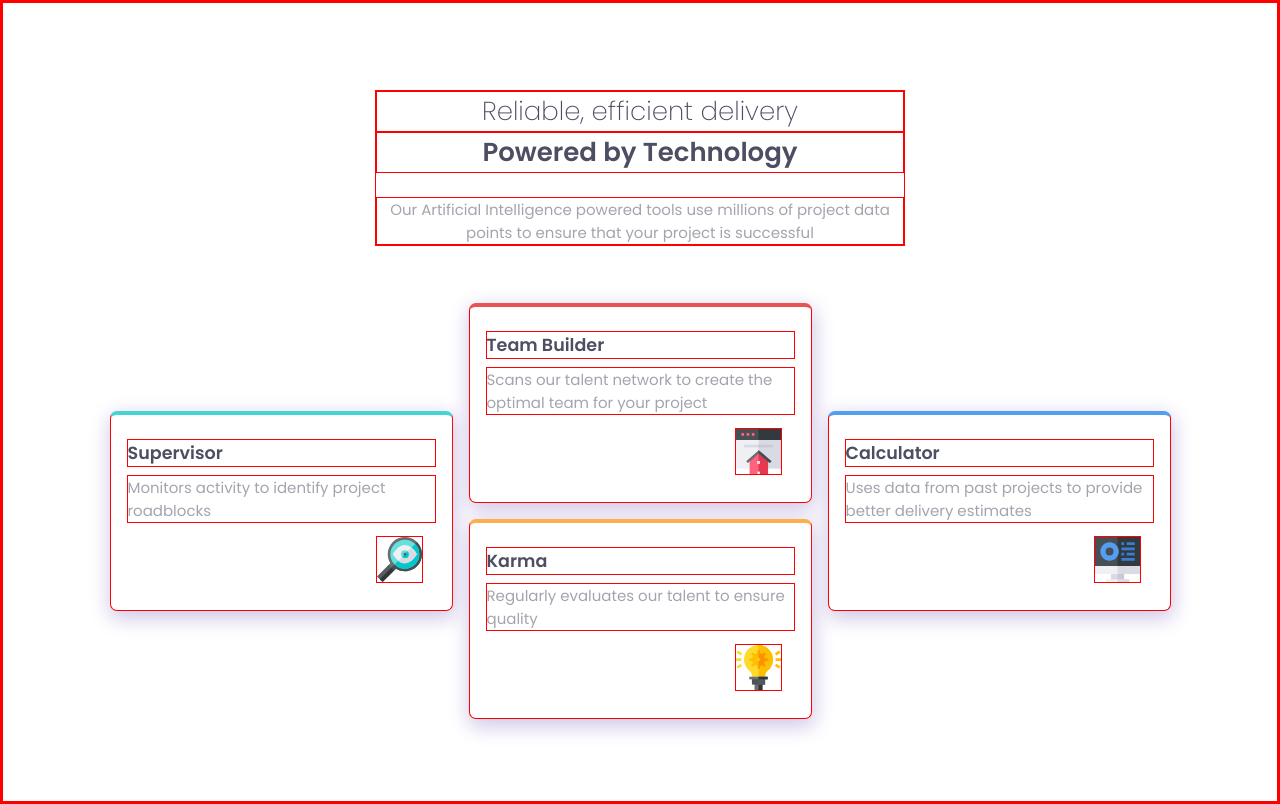
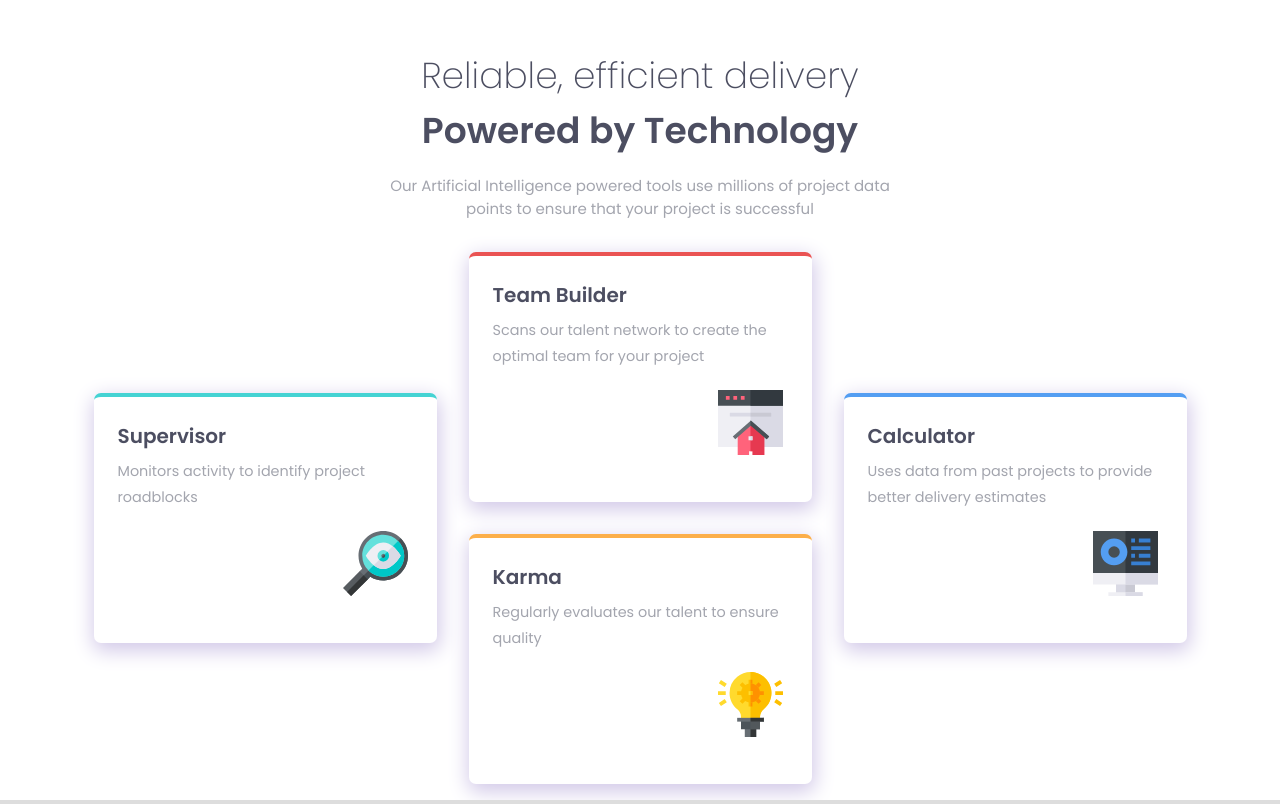
Before and after one commit to BalazsBanfi/FEM-12-Four-card-feature, a plain HTML site: page index.html in a window 1280 px wide. Drawn offline with Linux system fonts and the light colour scheme.

Commit message:
finish positions, padding, margin

```diff
--- a/style.css
+++ b/style.css
@@ -10,7 +10,7 @@
 }
 
 * {
-  border: 1px solid red;
+  /* border: 1px solid red; */
   margin: 0;
   padding: 0;
   box-sizing: border-box;
@@ -38,7 +38,7 @@ main {
   grid-template: repeat(5, 1fr) / 1fr;
   justify-items: center;
   align-items: center;
-  gap: 1rem;
+  gap: 2rem;
 }
 
 /******************
@@ -58,7 +58,7 @@ h1 {
 h2 {
   font-size: 1.625rem;
   font-weight: 600;
-  margin-bottom: 1.5rem;
+  margin-bottom: 1rem;
 }
 
 .title > p {
@@ -72,26 +72,29 @@ h2 {
 .card {
   background-color: white;
   width: 343px;
-  height: 200px;
-  padding: 1rem;
+  height: 250px;
+  padding: 1rem 1rem 1rem 1.5rem;
   border-radius: 7px;
   box-shadow: 1px 6px 20px 2px hsl(257, 40%, 85%);
 }
 
 .card > h3 {
+  font-size: 1.25rem;
   color: var(--vdBlue);
   margin: 0.5rem 0;
 }
 
 .card > p {
   color: var(--grayishBlue);
+  font-size: 0.9rem;
+  line-height: 1.8;
 }
 
 .card > img {
-  width: 47px;
+  width: 65px;
   float: right;
   position: relative;
-  top: 13px;
+  top: 20px;
   right: 13px;
 }
 
@@ -117,13 +120,22 @@ h2 {
 
 @media screen and (min-width: 750px) {
   main {
-    padding: 4rem 1rem;
+    padding: 3rem 1rem 4rem 1rem;
     grid-template: repeat(4, 1fr) / 1fr 1fr;
   }
 
   .title {
     grid-column: 1 / 3;
   }
+
+  h1 {
+    font-size: 2.25rem;
+  }
+
+  h2 {
+    font-size: 2.25rem;
+  }
+
   .lBlue {
     justify-self: end;
   }
```
